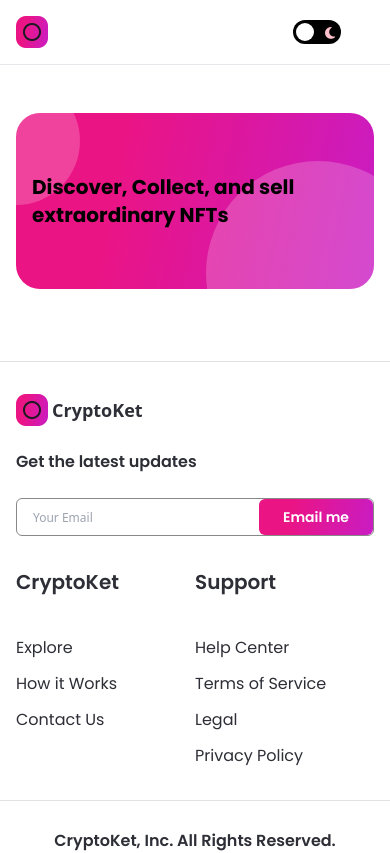
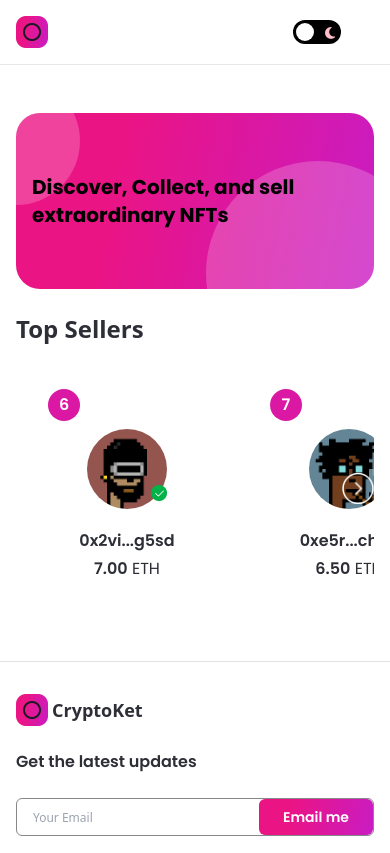
Before and after one commit to Davoud-Ghargozlou/davoud_nft_marketplace, a Next.js app: page / in a window 390 px wide. Shown: the top 853 px of the page. Built offline with nearby package versions, Linux system fonts and the light colour scheme.

Commit message:
Top sellers section Completed

```diff
--- /dev/null
+++ b/components/CreatorCard.jsx
@@ -0,0 +1,46 @@
+import Image from 'next/image';
+
+import images from '../assets/assets';
+
+const CreatorCard = ({ rank, creatorImage, creatorName, creatorEths }) => {
+  return (
+    <div className="min-w-190 minlg:min-w-240 dark:bg-nft-black-3 bg-white dark:border-nft-black-3 border-nft-gray-1 rounded-3xl flex flex-col p-4 m-4">
+      <div className="flexCenter w-8 h-8 minlg:w-10 minlg:h-10 bg-nft-red-violet rounded-full">
+        <p className="font-poppins text-white font-semibold text-base minlg:text-lg">
+          {rank}
+        </p>
+      </div>
+      <div className="my-2 flex justify-center">
+        <div className="relative w-20 h-20 minlg:w-28 minlg:h-28">
+          <Image
+            src={creatorImage}
+            layout="fill"
+            objectFit="cover"
+            alt="creatorName"
+            className="rounded-full"
+          />
+          <div className="absolute w-4 h-4 minlg:w-7 minlg:h-7 bottom-2 -right-0">
+            <Image
+              src={images.tick}
+              layout="fill"
+              objectFit="contain"
+              alt="tick"
+            />
+          </div>
+        </div>
+      </div>
+
+      <div className="mt-3 minlg:mt-7 text-center flexCenter flex-col">
+        <p className="font-poppins dark:text-white text-nft-black-1 font-semibold text-base">
+          {creatorName}
+        </p>
+        <p className="mt-1 font-poppins dark:text-white text-nft-black-1 font-semibold text-base">
+          {creatorEths.toFixed(2)}
+          <span className="font-normal"> ETH</span>
+        </p>
+      </div>
+    </div>
+  );
+};
+
+export default CreatorCard;
--- a/components/index.js
+++ b/components/index.js
@@ -2,5 +2,6 @@
 import Footer from './Footer';
 import Button from './Button';
 import Banner from './Banner';
+import CreatorCard from './CreatorCard';
 
-export { Navbar, Footer, Button, Banner };
+export { Navbar, Footer, Button, Banner, CreatorCard };
--- a/pages/index.js
+++ b/pages/index.js
@@ -1,7 +1,48 @@
-import { Banner } from '@/components';
-import React from 'react';
+import { Banner, CreatorCard } from '@/components';
+import { useState, useEffect, useRef } from 'react';
+import Image from 'next/image';
+import { useTheme } from 'next-themes';
 
-function Home() {
+import images from '../assets/assets';
+import { makeId } from '@/utils/makeId';
+
+const Home = () => {
+  const [hideButtons, setHideButtons] = useState(false);
+  const { theme } = useTheme();
+  const parentRef = useRef(null);
+  const scrollRef = useRef(null);
+
+  const scrollAmount = window.innerWidth > 1800 ? 270 : 210;
+
+  const handleScroll = (direction) => {
+    const { current } = scrollRef;
+
+    if (direction === 'left') {
+      current.scrollLeft -= scrollAmount;
+    } else {
+      current.scrollLeft += scrollAmount;
+    }
+  };
+
+  const isScrollable = () => {
+    const { current } = scrollRef;
+    const { current: parent } = parentRef;
+
+    if (current?.scrollWidth >= parent?.offsetWidth) {
+      setHideButtons(false);
+    } else {
+      setHideButtons(true);
+    }
+  };
+
+  useEffect(() => {
+    isScrollable();
+    window.addEventListener('resize', isScrollable);
+    return () => {
+      window.removeEventListener('resize', isScrollable);
+    };
+  });
+
   return (
     <div className="flex justify-center sm:px-4 p-12">
       <div className="w-full minmd:w-4/5">
@@ -10,9 +51,58 @@
           chileStyles="md:text-4xl sm:text-2xl xs:text-xl text-left"
           parentStyles="justify-start mb-6 h-72 sm:h-60 p-12 xs:p-4 xs:h-44 rounded-3xl"
         />
+        <div>
+          <h1 className="font-poppons dark:text-white text-nft-black-1 text-2xl minlg:text-4xl font-semibold ml-4 xs:ml-0">
+            Top Sellers
+          </h1>
+          <div className="relative flex-1 max-w-full flex mt-3" ref={parentRef}>
+            <div
+              className="flex flex-row w-max overflow-x-scroll no-scrollbar select-none"
+              ref={scrollRef}
+            >
+              {[6, 7, 8, 9, 10].map((i) => (
+                <CreatorCard
+                  key={`creator-${i}`}
+                  rank={i}
+                  creatorImage={images[`creator${i}`]}
+                  creatorName={`0x${makeId(3)}...${makeId(4)}`}
+                  creatorEths={10 - i * 0.5}
+                />
+              ))}
+              {!hideButtons && (
+                <>
+                  <div
+                    onClick={() => handleScroll('left')}
+                    className="absolute w-8 h-8 minlg:w-12 minlg:h-12 top-45 cursor-pointer left-0"
+                  >
+                    <Image
+                      src={images.left}
+                      layout="fill"
+                      objectFit="contain"
+                      alt="left_arrow"
+                      className={theme === 'light' && 'filter invert'}
+                    />
+                  </div>
+                  <div
+                    onClick={() => handleScroll('right')}
+                    className="absolute w-8 h-8 minlg:w-12 minlg:h-12 top-45 cursor-pointer right-0"
+                  >
+                    <Image
+                      src={images.right}
+                      layout="fill"
+                      objectFit="contain"
+                      alt="right_arrow"
+                      className={theme === 'light' && 'filter invert'}
+                    />
+                  </div>
+                </>
+              )}
+            </div>
+          </div>
+        </div>
       </div>
     </div>
   );
-}
+};
 
 export default Home;
--- /dev/null
+++ b/utils/makeId.js
@@ -0,0 +1,11 @@
+export const makeId = (length) => {
+  let result = '';
+
+  const characters = 'abcdefghijklmnopqrstuvwxyz0123456789';
+  const charactersLength = characters.length;
+
+  for (let i = 0; i < length; i++) {
+    result += characters.charAt(Math.floor(Math.random() * charactersLength));
+  }
+  return result;
+};
```
